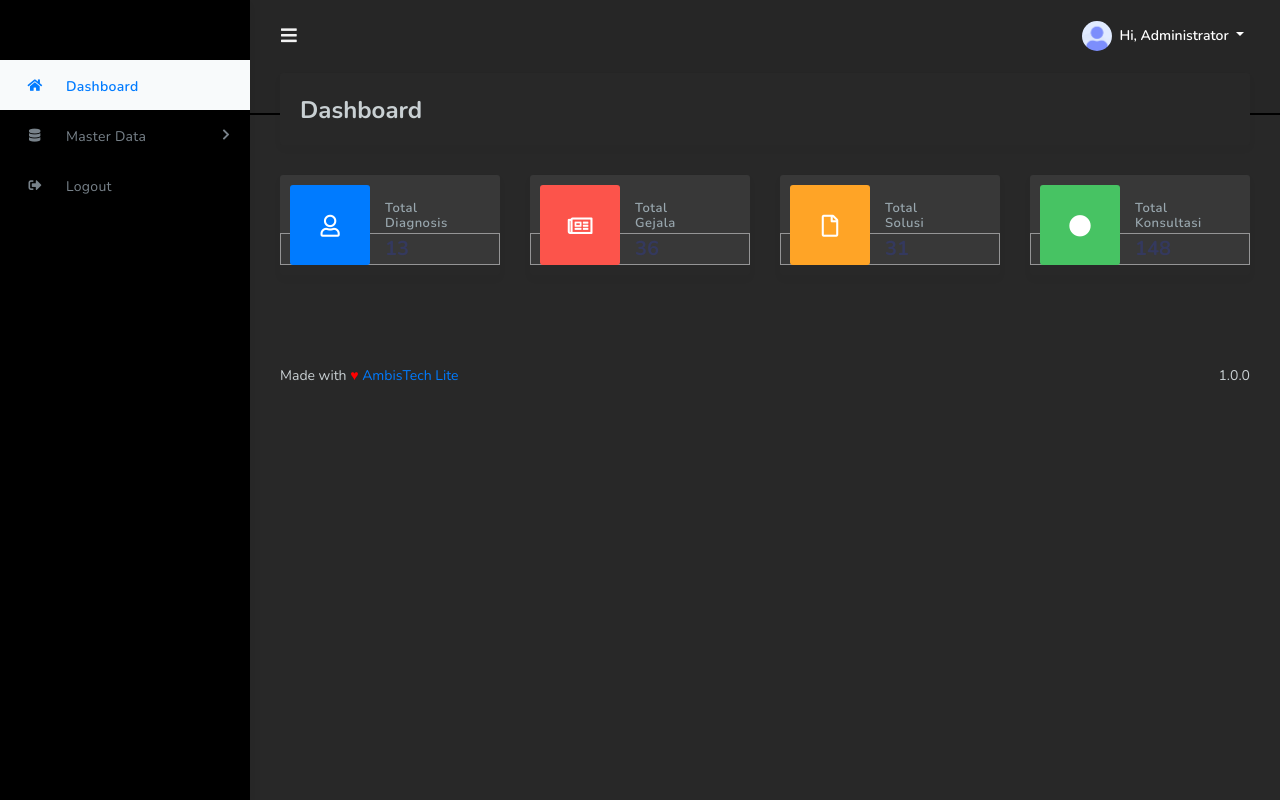
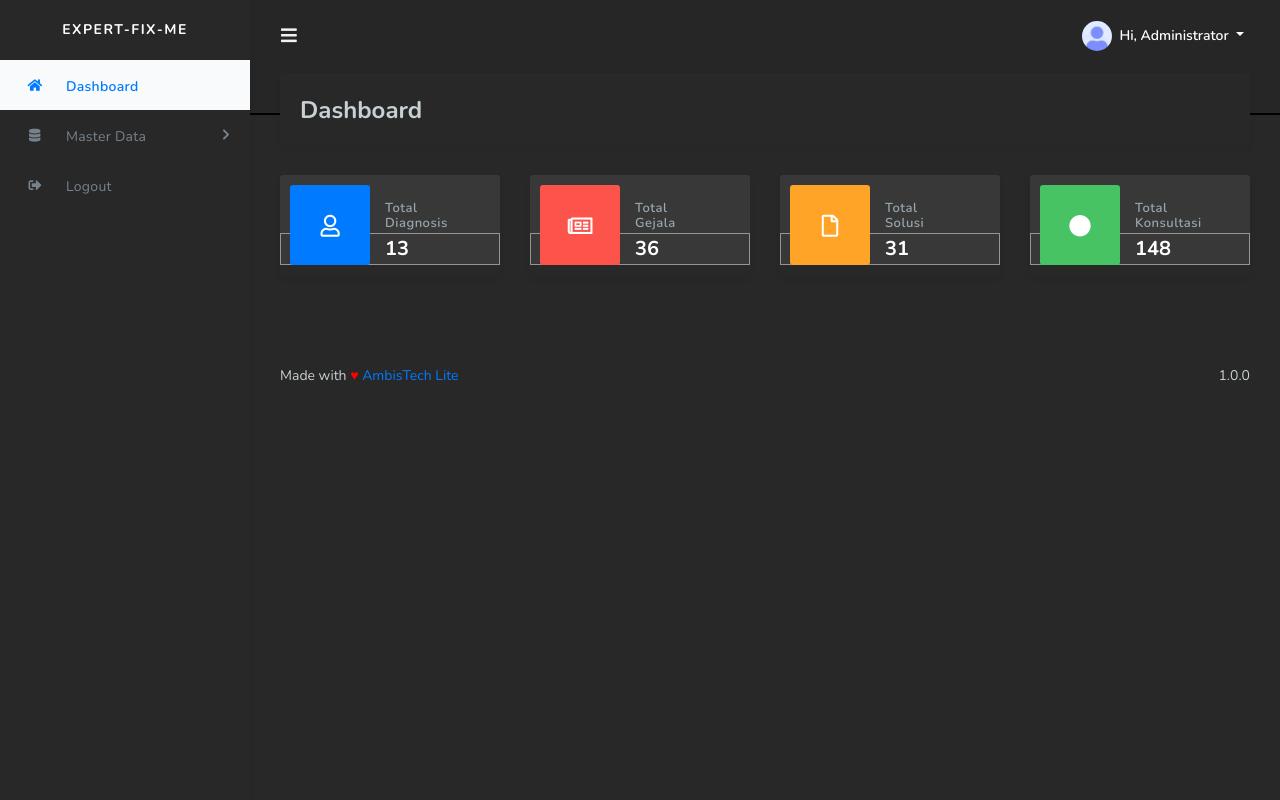
Before and after one commit to krisnamic/Expert-Fix-Me, a CodeIgniter app: page /database/index.php/admin/index in a window 1280 px wide. Run offline with CodeIgniter, Linux system fonts and the light colour scheme; a user stored in the database is signed in; data comes from the database, SQL or seed files in the repository; some libraries are stand-ins or nearby versions.

Commit message:
Update style.css

```diff
--- a/assets/css/style.css
+++ b/assets/css/style.css
@@ -1044,7 +1044,7 @@ select.form-control:not([size]):not([multiple]) {
 .card.card-statistic-2 .card-body {
 	font-size: 26px;
 	font-weight: 700;
-	color: #34395e;
+	color: #fff;
 	padding-bottom: 0;
 }
 .card.card-statistic-1,
@@ -3359,7 +3359,7 @@ pre {
 	top: 0;
 	height: 100%;
 	width: 250px;
-	background-color: #000;
+	background-color: #282828;
 	z-index: 880;
 	left: 0;
 }
@@ -3389,7 +3389,7 @@ body.sidebar-mini .main-sidebar:after {
 	box-shadow: 0 4px 8px rgba(0, 0, 0, 0.03);
 	content: " ";
 	position: fixed;
-	background-color: #fff;
+	background-color: #282828;
 	width: 65px;
 	height: 100%;
 	left: 0;
@@ -3836,7 +3836,7 @@ body.layout-3 .main-footer {
 	text-transform: uppercase;
 	letter-spacing: 1.5px;
 	font-weight: 700;
-	color: #000;
+	color: #fff;
 }
 
 .main-sidebar .sidebar-user {
```
